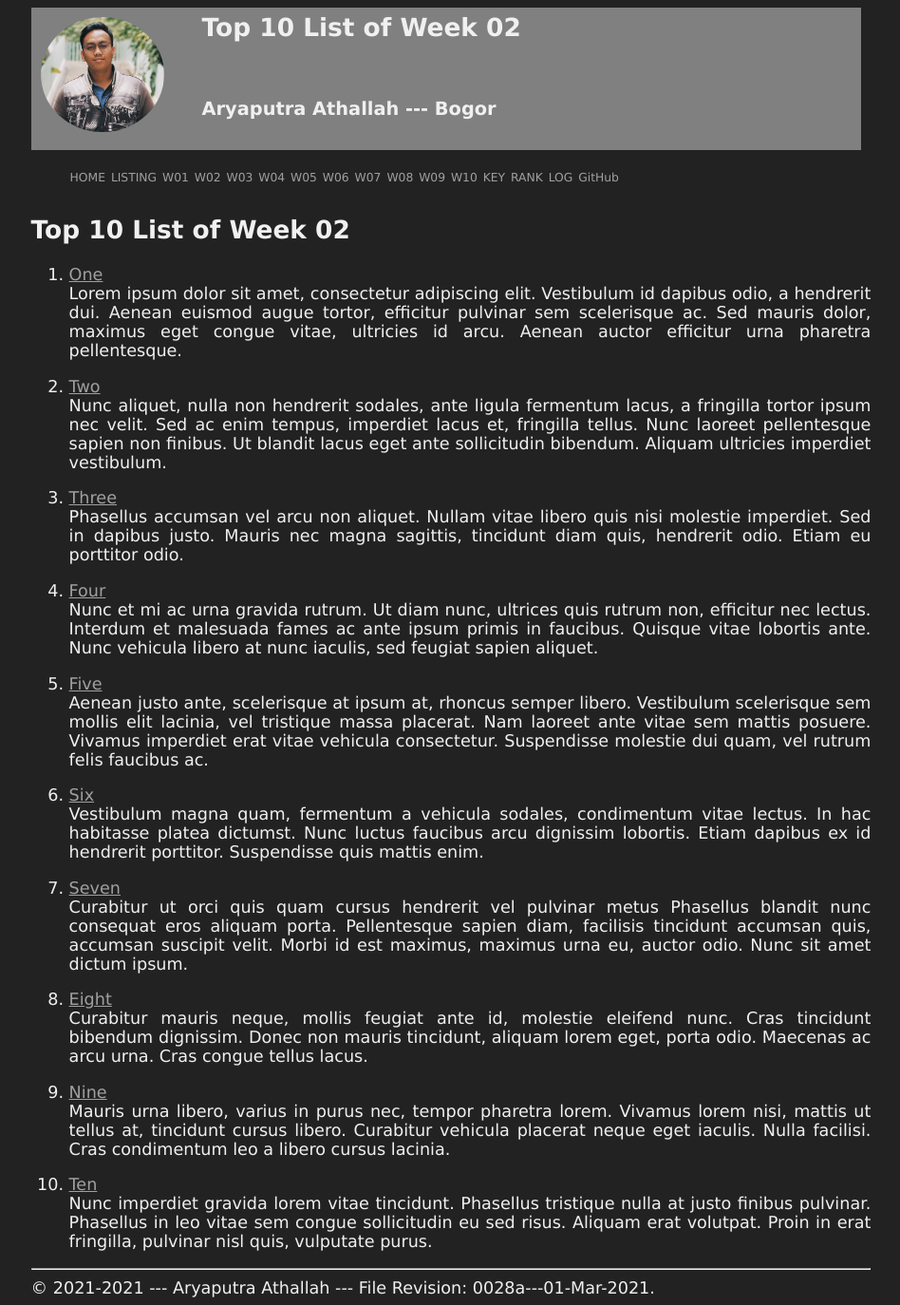
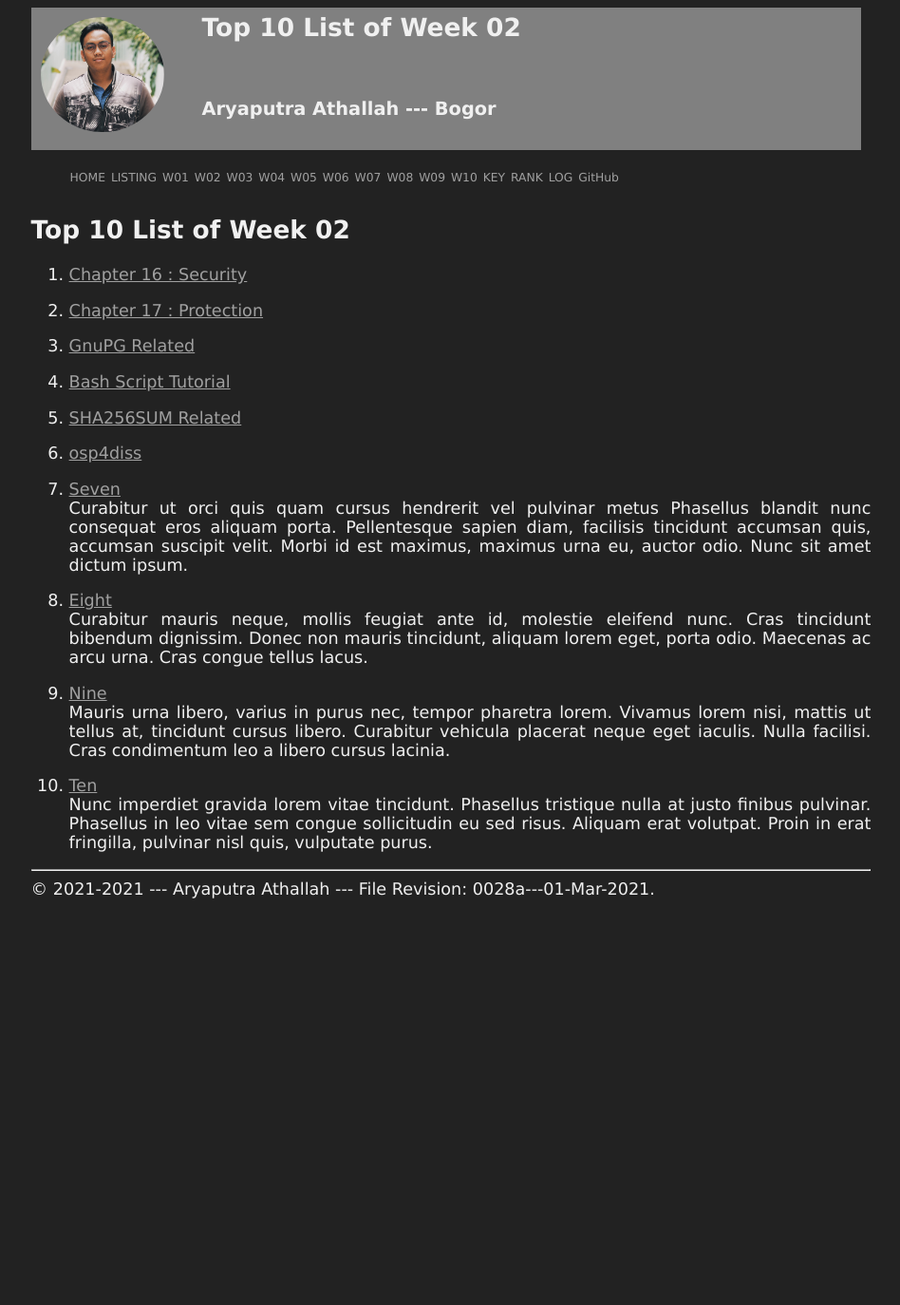
Before and after one commit to aryaputr213/os211, a Jekyll site: the page built from w02.md, in a window 1280 px wide. Shown: the whole page at 95% size, without its empty margins (165-1113 px from the left). Built offline with Jekyll 4.4.1, drawn with Linux system fonts in a browser that asks for light colours; our own code applies the rules of GitHub Pages for plain Markdown files; after the commit the page ends 954 px from its top, so only the background shows below that.

```diff
--- a/w02.md
+++ b/w02.md
@@ -5,47 +5,23 @@ permalink: /W02/
 
 # Top 10 List of Week 02
 
-1. [One](https://en.wikipedia.org/wiki/1)<br>
-Lorem ipsum dolor sit amet, consectetur adipiscing elit.
-Vestibulum id dapibus odio, a hendrerit dui.
-Aenean euismod augue tortor, efficitur pulvinar sem scelerisque ac.
-Sed mauris dolor, maximus eget congue vitae, ultricies id arcu.
-Aenean auctor efficitur urna pharetra pellentesque.
+1. [Chapter 16 : Security](https://www.os-book.com/OS10/slide-dir/PPTX-dir/ch16.pptx)<br>
 
-2. [Two](https://en.wikipedia.org/wiki/2)<br>
-Nunc aliquet, nulla non hendrerit sodales, ante ligula fermentum lacus, a fringilla tortor ipsum nec velit.
-Sed ac enim tempus, imperdiet lacus et, fringilla tellus.
-Nunc laoreet pellentesque sapien non finibus.
-Ut blandit lacus eget ante sollicitudin bibendum.
-Aliquam ultricies imperdiet vestibulum.
 
-3. [Three](https://en.wikipedia.org/wiki/3)<br>
-Phasellus accumsan vel arcu non aliquet.
-Nullam vitae libero quis nisi molestie imperdiet.
-Sed in dapibus justo.
-Mauris nec magna sagittis, tincidunt diam quis, hendrerit odio.
-Etiam eu porttitor odio.
+2. [Chapter 17 : Protection](https://www.os-book.com/OS10/slide-dir/PPTX-dir/ch17.pptx)<br>
 
-4. [Four](https://en.wikipedia.org/wiki/4)<br>
-Nunc et mi ac urna gravida rutrum.
-Ut diam nunc, ultrices quis rutrum non, efficitur nec lectus.
-Interdum et malesuada fames ac ante ipsum primis in faucibus.
-Quisque vitae lobortis ante.
-Nunc vehicula libero at nunc iaculis, sed feugiat sapien aliquet.
 
-5. [Five](https://en.wikipedia.org/wiki/5)<br>
-Aenean justo ante, scelerisque at ipsum at, rhoncus semper libero.
-Vestibulum scelerisque sem mollis elit lacinia, vel tristique massa placerat.
-Nam laoreet ante vitae sem mattis posuere.
-Vivamus imperdiet erat vitae vehicula consectetur.
-Suspendisse molestie dui quam, vel rutrum felis faucibus ac.
+3. [GnuPG Related](https://www.gnupg.org/gph/en/manual/c14.html#:~:text=GnuPG%20uses%20public%2Dkey%20cryptography,it%20need%20never%20be%20revealed.)<br>
 
-6. [Six](https://en.wikipedia.org/wiki/6)<br>
-Vestibulum magna quam, fermentum a vehicula sodales, condimentum vitae lectus.
-In hac habitasse platea dictumst.
-Nunc luctus faucibus arcu dignissim lobortis.
-Etiam dapibus ex id hendrerit porttitor.
-Suspendisse quis mattis enim.
+
+4. [Bash Script Tutorial](https://www.hostinger.co.id/tutorial/bash-script)<br>
+
+
+5. [SHA256SUM Related](https://www.computerhope.com/unix/sha256sum.htm)<br>
+
+
+6. [osp4diss](https://osp4diss.vlsm.org/)<br>
+
 
 7. [Seven](https://en.wikipedia.org/wiki/7)<br>
 Curabitur ut orci quis quam cursus hendrerit vel pulvinar metus
```
Also changed, not shown: TXT/mylog.txt (line endings or trailing spaces), 2 other files.
